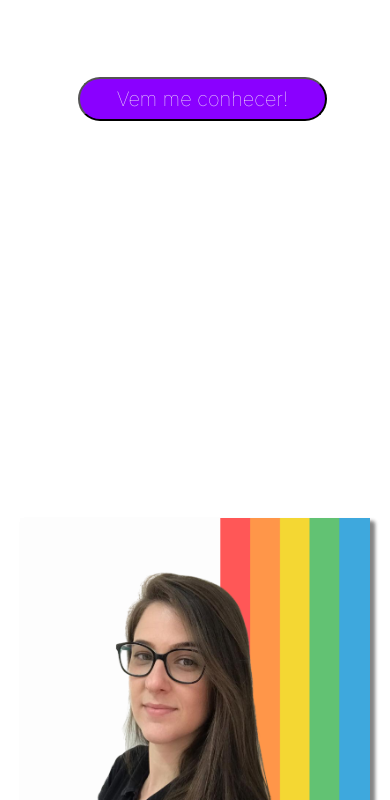
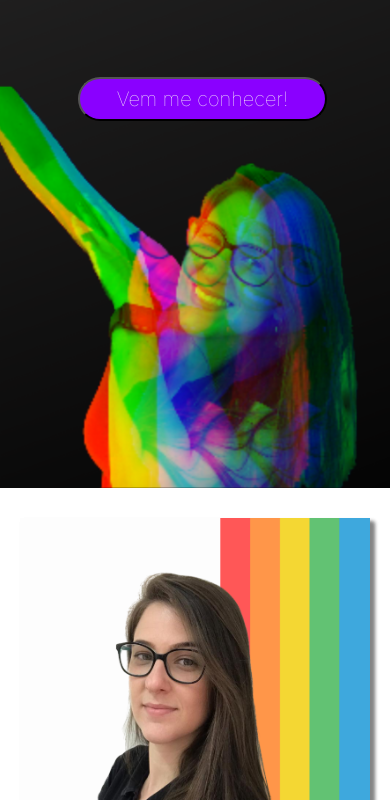
Before and after one commit to KarinaBurin/Eu-sou-karina-portfolio-main, a plain HTML site: page index.html in a window 390 px wide. Shown: the part 356-1156 px from the top of the page. Drawn offline with nearby package versions, Linux system fonts and the light colour scheme; a web font is replaced by a local one.

Commit message:
ajustando imagem

```diff
--- a/Style.css
+++ b/Style.css
@@ -420,7 +420,7 @@ aside {
     }
 
     .Section-1-bg {
-        background-image: url(backgroun_mobile.png);
+        background-image: url(imagens/backgroun_mobile.png);
     }
 
     .main-title h1 {
```
